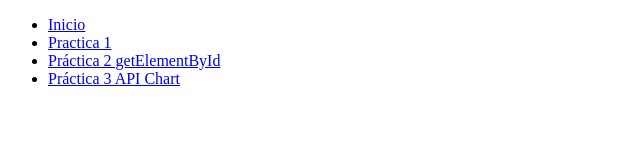
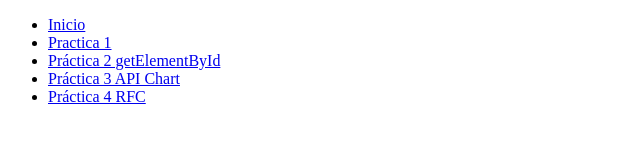
Before and after one commit to SydRomo/portafolioprograweb, a plain HTML site: page Parcial3.html in a window 1280 px wide. Shown: the whole page, without its empty margins (0-640 px from the left). Drawn offline with Linux system fonts and the light colour scheme.

Commit message:
Update Parcial3.html
Signed-off-by: SydRomo <125666617+SydRomo@users.noreply.github.com>

```diff
--- a/Parcial3.html
+++ b/Parcial3.html
@@ -15,6 +15,7 @@
         <li><a href="Práctica1P3.html">Practica 1</a></li>
          <li><a href="Práctica2P3.html">Práctica 2 getElementById</a></li>
        <li><a href="graficaP3.html">Práctica 3 API Chart</a></li>
+          <li><a href="P4_P3.html">Práctica 4 RFC</a></li>
 
 
 
```
